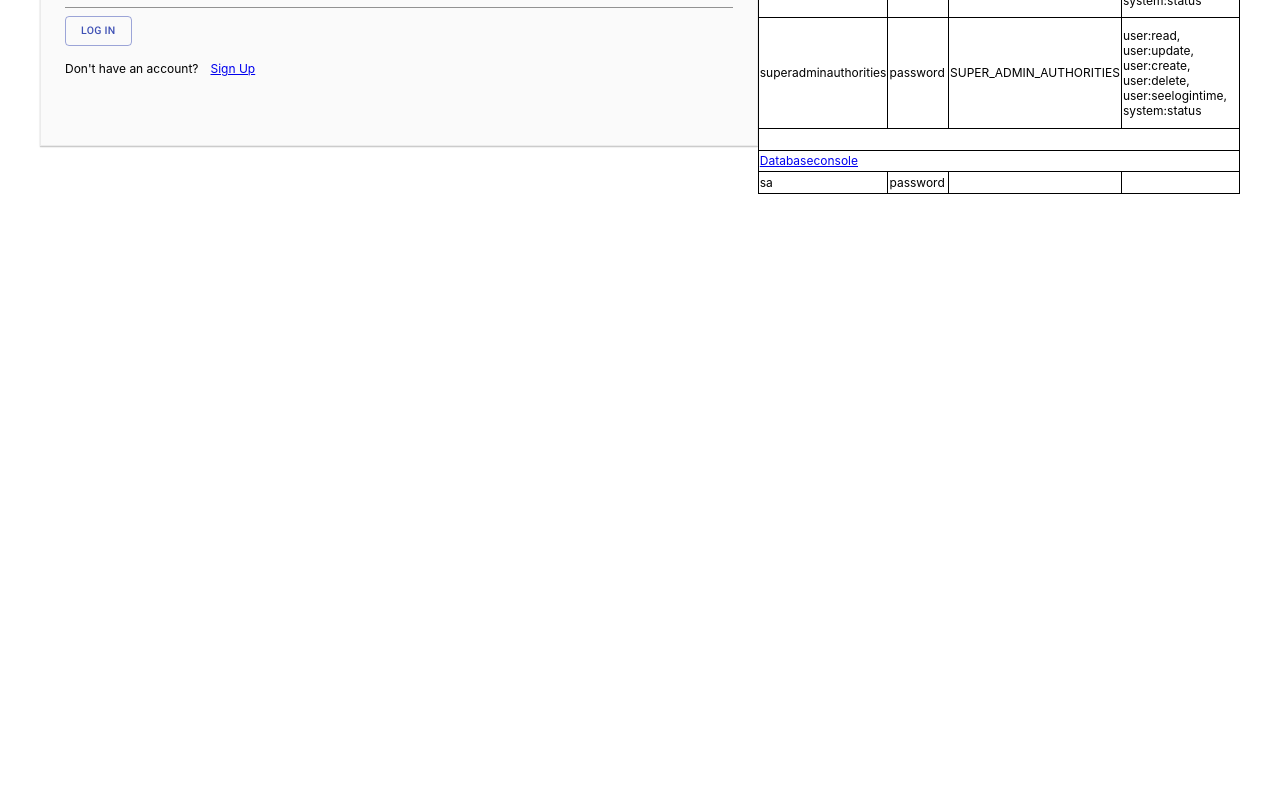
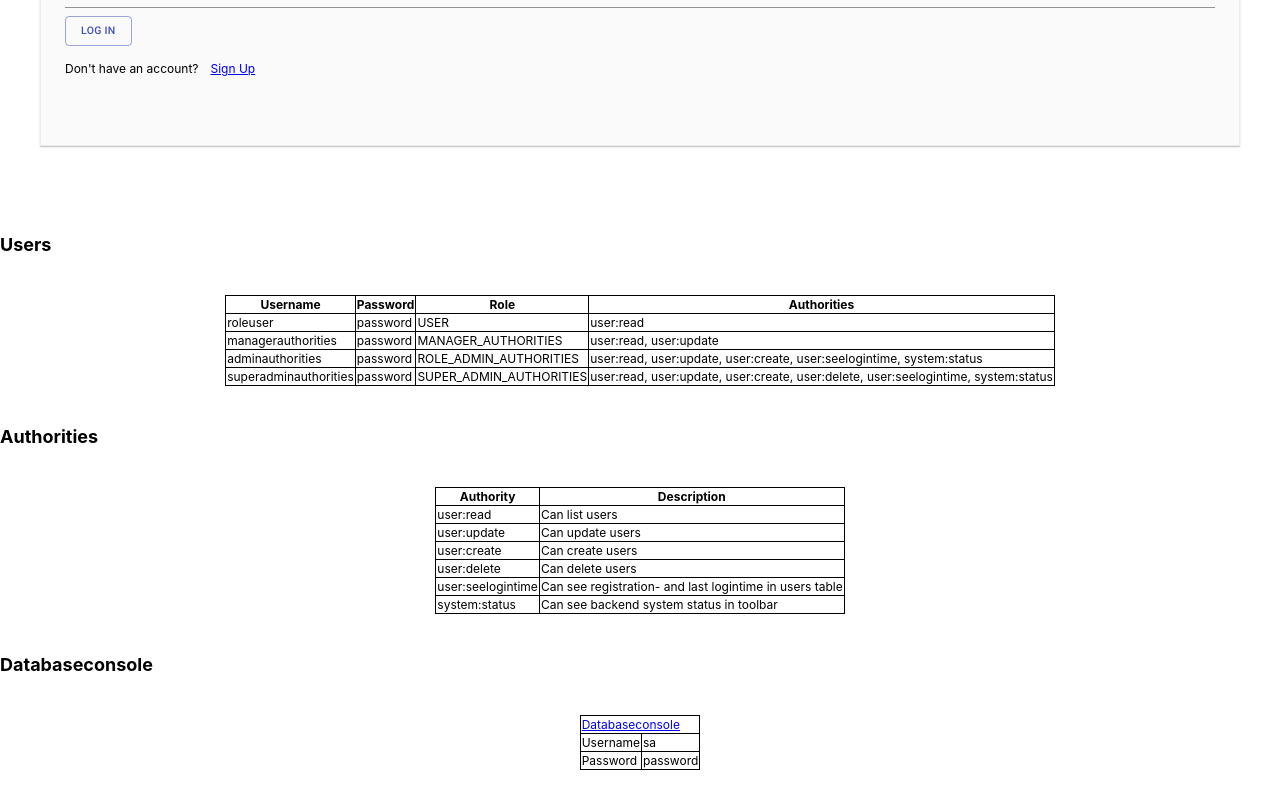
Before and after one commit to achwell/usermanagement, a React (Create React App) app in the folder usermanagementreactfrontent/: page /login in a window 1280 px wide. Shown: the part 260-1068 px from the top of the page. Before the commit the page ends 800 px from the top, so only its background shows below. Built offline with nearby package versions, Linux system fonts and the light colour scheme; no server answers; what axios-auth-refresh would draw is missing.

Commit message:
Descriptiontext on login page

```diff
--- a/usermanagementreactfrontent/src/App.js
+++ b/usermanagementreactfrontent/src/App.js
@@ -48,11 +48,17 @@ function App() {
     const systemStatusComponentRef = useRef();
 
     const [isLoggedIn, setIsLoggedIn] = useState(authenticationService.isLoggedIn());
+    const [intervalID, setIntervalID] = useState(null);
 
     const userProfile = () => userComponentRef.current.userProfile();
     const changePassword = () => userComponentRef.current.changePassword();
 
     const updateSystemStatusComponent = () => systemStatusComponentRef.current.reloadData(false);
+
+    function logout(isLoggedIn) {
+        clearInterval(intervalID);
+        setIsLoggedIn(isLoggedIn);
+    }
 
     return (
         <Router>
@@ -61,7 +67,7 @@ function App() {
                     <TypoGraphy variant="h4" className={classes.h4}>
                         User Management Portal
                     </TypoGraphy>
-                    <Systemstatus ref={systemStatusComponentRef} classes={classes}/>
+                    <Systemstatus ref={systemStatusComponentRef} classes={classes} setIntervalID={setIntervalID} intervalID={intervalID}/>
                     {canCreate && <IconButton
                         edge="start"
                         className={classes.button}
@@ -85,7 +91,7 @@ function App() {
                         <RefreshIcon/>
                     </IconButton>
                     }
-                    <UserActions isLoggedIn={isLoggedIn} logOutAction={setIsLoggedIn} profileAction={userProfile} changePasswordAction={changePassword}/>
+                    <UserActions isLoggedIn={isLoggedIn} logOutAction={logout} profileAction={userProfile} changePasswordAction={changePassword}/>
                 </Toolbar>
             </AppBar>
             <Switch>
--- a/usermanagementreactfrontent/src/components/login/index.js
+++ b/usermanagementreactfrontent/src/components/login/index.js
@@ -56,15 +56,18 @@ class LoginComponent extends Component {
 
     render() {
         return (
+            <>
                 <div style={{display: "flex", justifyContent: "center", margin: 20, padding: 20}}>
                     <form style={{width: "100%"}} autoComplete="off">
                         <FormControl margin="normal" fullWidth>
                             <InputLabel htmlFor="username">Username</InputLabel>
-                        <Input id="username" name="username" type="text" required value={this.state.username} onChange={this.handleChange}/>
+                            <Input id="username" name="username" type="text" required value={this.state.username}
+                                   onChange={this.handleChange}/>
                         </FormControl>
                         <FormControl margin="normal" fullWidth>
                             <InputLabel htmlFor="password">Password</InputLabel>
-                        <Input id="password" name="password" type="password" required value={this.state.password} onChange={this.handleChange}/>
+                            <Input id="password" name="password" type="password" required value={this.state.password}
+                                   onChange={this.handleChange}/>
                         </FormControl>
                         <div>
                             <Button variant="outlined" color="primary" onClick={this.loginClicked}>Log in</Button>
@@ -75,7 +78,10 @@ class LoginComponent extends Component {
                             <Link to="/register">Sign Up</Link>
                         </div>
                     </form>
-                <table id="helptable">
+                </div>
+                <h2>Users</h2>
+                <div style={{display: "flex", justifyContent: "center", margin: 20, padding: 20}}>
+                    <table>
                         <thead>
                         <tr>
                             <th>Username</th>
@@ -109,21 +115,68 @@ class LoginComponent extends Component {
                             <td>SUPER_ADMIN_AUTHORITIES</td>
                             <td>user:read, user:update, user:create, user:delete, user:seelogintime, system:status</td>
                         </tr>
+                        </tbody>
+                    </table>
+                </div>
+                <h2>Authorities</h2>
+                <div style={{display: "flex", justifyContent: "center", margin: 20, padding: 20}}>
+                    <table>
+                        <thead>
                         <tr>
-                        <td colSpan="4">&nbsp;</td>
+                            <th>Authority</th>
+                            <th>Description</th>
+                        </tr>
+                        </thead>
+                        <tbody>
+                        <tr>
+                            <td>user:read</td>
+                            <td>Can list users</td>
                         </tr>
                         <tr>
-                        <td colSpan="4"><a target="_blank" rel="noreferrer" href="http://localhost:8081/h2-console">Databaseconsole</a></td>
+                            <td>user:update</td>
+                            <td>Can update users</td>
                         </tr>
                         <tr>
-                        <td>sa</td>
-                        <td>password</td>
-                        <td>&nbsp;</td>
-                        <td>&nbsp;</td>
+                            <td>user:create</td>
+                            <td>Can create users</td>
+                        </tr>
+                        <tr>
+                            <td>user:delete</td>
+                            <td>Can delete users</td>
+                        </tr>
+                        <tr>
+                            <td>user:seelogintime</td>
+                            <td>Can see registration- and last logintime in users table</td>
+                        </tr>
+                        <tr>
+                            <td>system:status</td>
+                            <td>Can see backend system status in toolbar</td>
                         </tr>
                         </tbody>
                     </table>
                 </div>
+                <h2>Databaseconsole</h2>
+                <div style={{display: "flex", justifyContent: "center", margin: 20, padding: 20}}>
+
+                    <table>
+                        <tbody>
+                        <tr>
+                            <td colSpan="2"><a target="_blank" rel="noreferrer"
+                                               href="http://localhost:8081/h2-console">Databaseconsole</a></td>
+                        </tr>
+                        <tr>
+                            <td>Username</td>
+                            <td>sa</td>
+                        </tr>
+                        <tr>
+                            <td>Password</td>
+                            <td>password</td>
+                        </tr>
+                        </tbody>
+
+                    </table>
+                </div>
+            </>
         )
     }
 }
--- a/usermanagementreactfrontent/src/components/systemstatus/index.js
+++ b/usermanagementreactfrontent/src/components/systemstatus/index.js
@@ -8,8 +8,7 @@ const INITIAL_STATE = {
     dbStatus: 'DOWN',
     systemHealth: {},
     systemCpu: 0,
-    timestamp: 0,
-    intervalID: null
+    timestamp: 0
 };
 
 class Systemstatus extends React.Component {
@@ -17,16 +16,14 @@ class Systemstatus extends React.Component {
     state = INITIAL_STATE
 
     componentDidMount() {
-        if(this.state.intervalID) {
-            clearInterval(this.state.intervalID);
+        if(this.props.intervalID) {
+            clearInterval(this.props.intervalID);
         }
         this.reloadData(true);
     }
 
     componentWillUnmount() {
-        if(this.state.intervalID) {
-            clearInterval(this.state.intervalID);
-        }
+        clearInterval(this.props.intervalID);
     }
 
     updateTime = () => {
@@ -42,7 +39,7 @@ class Systemstatus extends React.Component {
         this.setState({systemStatus, dbStatus, diskSpace, timestamp, systemCpu});
         if(updateTime) {
             const intervalID = this.updateTime();
-            this.setState({intervalID});
+            this.props.setIntervalID(intervalID);
         }
     }
 
```
Lines whose indentation alone changed are shown as unchanged.
